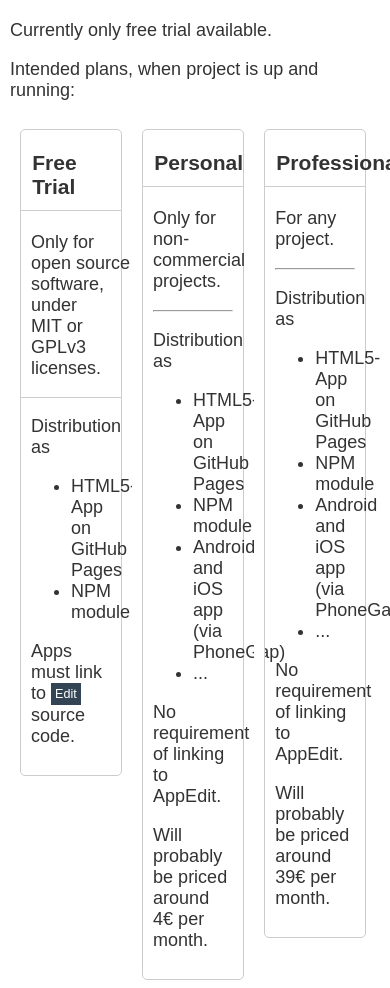
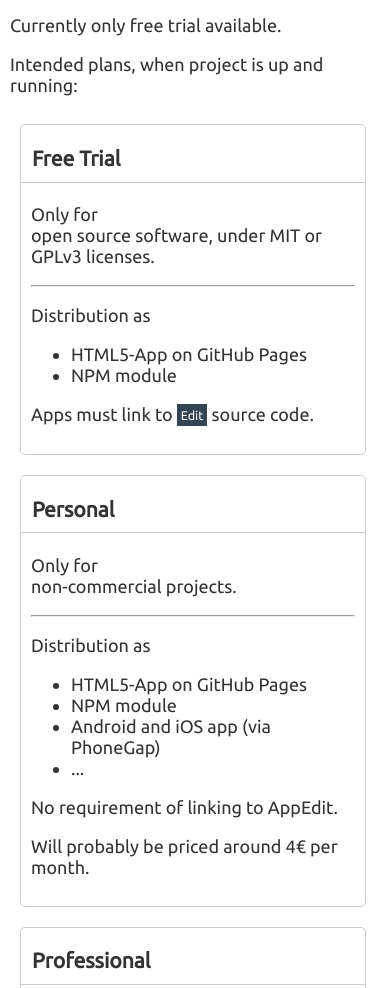
Before and after one commit to rasmuserik/AppEdit, a plain HTML site: page index.html in a window 390 px wide. Shown: the part 1560-2548 px from the top of the page. Drawn offline with nearby package versions, Linux system fonts and the light colour scheme; a script that the page names is missing.

Commit message:
styling polish

```diff
--- a/index.html
+++ b/index.html
@@ -7,6 +7,7 @@
     <meta name="apple-mobile-web-app-capable" content="yes">
     <meta name="mobile-web-app-capable" content="yes">
     <link rel=icon href=icon.png>
+    <link href="https://fonts.googleapis.com/css?family=Ubuntu" rel="stylesheet">
     <meta charset="utf-8">
     <title>AppEdit</title>
     <link rel="stylesheet" href="//unpkg.com/codemirror@5.22.0/lib/codemirror.css">
@@ -89,17 +90,16 @@ body {
   border: 10px solid white;
   vertical-align: top;
 }
+@media (max-width: 800px) {
+  .pricing>div {
+    width: 99%;
+  }
+}
 .pricing>div>div {
   border: 1px solid #ccc;
   border-radius: 5px;
   padding: 10px;
 }
-.pricing .line {
-  margin: 0 -10px 0 -10px;
-  height: 0px;
-  border-top: 1px solid #ccc;
-}
-
 .pricing h3 {
   box-sizing: border-box;
   border-bottom: 1px solid #ccc;
@@ -183,7 +183,7 @@ document.write(
           <div>
             <h3>Free Trial</h3>
             <p>Only for<br> open&nbsp;source software, under MIT or GPLv3 licenses.</p>
-            <div class=line></div>
+            <hr>
             <p>Distribution as <ul>
               <li>HTML5-App on GitHub Pages</li>
               <li>NPM module</li>
```
